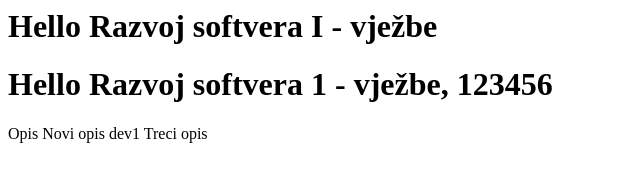
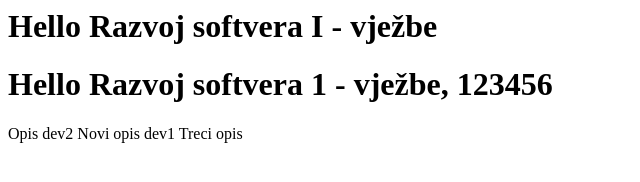
Before and after one commit to irenasabic/rs1-vjezbe2, a plain HTML site: page index.html in a window 1280 px wide. Shown: the full height of the page, 0-640 px from the left. Drawn offline with Linux system fonts and the light colour scheme.

Commit message:
opis dev2

```diff
--- a/index.html
+++ b/index.html
@@ -1,5 +1,5 @@
 <h1>Hello Razvoj softvera I - vježbe</h1>
 <h1>Hello Razvoj softvera 1 - vježbe, 123456</h1>
-<label>Opis</label>
+<label>Opis dev2</label>
 <label>Novi opis dev1</label>
 <label>Treci opis</label>
```
